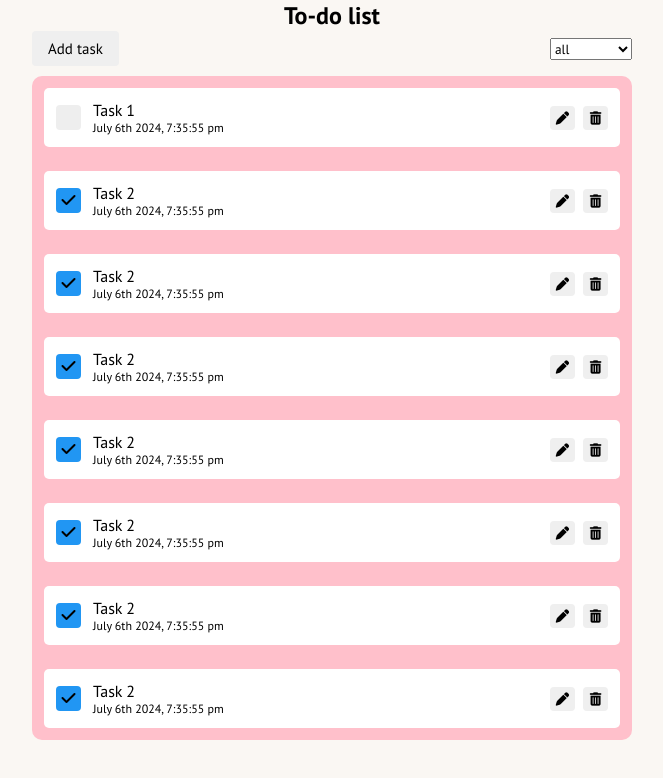
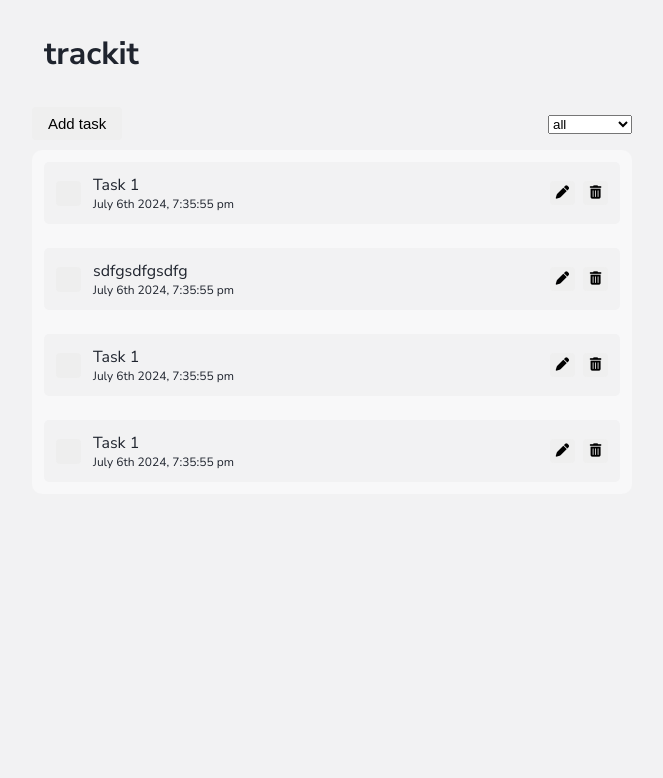
Before and after one commit to karinaluz1/trackit-client, a React (Create React App) app: page / in a window 1280 px wide. Shown: the top 778 px of the page, without its empty margins (308-971 px from the left). Built offline with nearby package versions, Linux system fonts and the light colour scheme.

Commit message:
adjust styles

```diff
--- a/package.json
+++ b/package.json
@@ -35,5 +35,8 @@
       "last 1 firefox version",
       "last 1 safari version"
     ]
+  },
+  "devDependencies": {
+    "sass": "^1.77.6"
   }
 }
--- a/public/index.html
+++ b/public/index.html
@@ -14,9 +14,8 @@
     -->
   <link rel="manifest" href="%PUBLIC_URL%/manifest.json" />
   <link rel="preconnect" href="https://fonts.googleapis.com">
-  <link rel="preconnect" href="https://fonts.gstatic.com" crossorigin>
-  <link href="https://fonts.googleapis.com/css2?family=PT+Sans:ital,wght@0,400;0,700;1,400;1,700&display=swap"
-    rel="stylesheet">
+<link rel="preconnect" href="https://fonts.gstatic.com" crossorigin>
+<link href="https://fonts.googleapis.com/css2?family=Nunito+Sans:ital,opsz,wght@0,6..12,200..1000;1,6..12,200..1000&display=swap" rel="stylesheet">
   <link rel="stylesheet" href="https://cdnjs.cloudflare.com/ajax/libs/font-awesome/6.5.2/css/all.min.css"
     integrity="sha512-SnH5WK+bZxgPHs44uWIX+LLJAJ9/2PkPKZ5QiAj6Ta86w+fsb2TkcmfRyVX3pBnMFcV7oQPJkl9QevSCWr3W6A=="
     crossorigin="anonymous" referrerpolicy="no-referrer" />
--- a/src/App.jsx
+++ b/src/App.jsx
@@ -1,6 +1,8 @@
 import logo from './logo.svg';
-import './App.css';
+import './App.scss';
 import moment from 'moment'
+import Header from './components/header/header'
+import Card from './components/card/card'
 
 function App() {
   const cards = [
@@ -11,54 +13,28 @@ function App() {
       complete: false
     },
     {
-      id: 2,
-      title: 'Task 2',
+      id: 1,
+      title: 'sdfgsdfgsdfg',
       date: moment().format('MMMM Do YYYY, h:mm:ss a'),
-      complete: true
+      complete: false
     },
     {
-      id: 2,
-      title: 'Task 2',
+      id: 1,
+      title: 'Task 1',
       date: moment().format('MMMM Do YYYY, h:mm:ss a'),
-      complete: true
+      complete: false
     },
     {
-      id: 2,
-      title: 'Task 2',
+      id: 1,
+      title: 'Task 1',
       date: moment().format('MMMM Do YYYY, h:mm:ss a'),
-      complete: true
-    },
-    {
-      id: 2,
-      title: 'Task 2',
-      date: moment().format('MMMM Do YYYY, h:mm:ss a'),
-      complete: true
-    },
-    {
-      id: 2,
-      title: 'Task 2',
-      date: moment().format('MMMM Do YYYY, h:mm:ss a'),
-      complete: true
-    },
-    {
-      id: 2,
-      title: 'Task 2',
-      date: moment().format('MMMM Do YYYY, h:mm:ss a'),
-      complete: true
-    },
-    {
-      id: 2,
-      title: 'Task 2',
-      date: moment().format('MMMM Do YYYY, h:mm:ss a'),
-      complete: true
+      complete: false
     }
   ]
 
   return (
     <section className='content'>
-      <header>
-        <h1>To-do list</h1>
-      </header>
+      <Header />
       <main>
         <header className='container-header'>
           <button className='container-button'>
@@ -73,22 +49,7 @@ function App() {
           </div>
         </header>
         <div className='container'>
-          { cards.map(card => (<div className='card'>
-            <div className='card-data'>
-              <label className='card-label'>
-                <input type="checkbox" checked={card.complete} />
-                <div className="checkbox"></div>
-                <div className='card-title'>
-                  <span>{ card.title }</span>
-                  <span className='card-date'>{ card.date }</span>
-                </div>
-              </label>
-            </div>
-            <div className='card-buttons'>
-              <button><i className="fa-solid fa-pen"></i></button>
-              <button><i className="fa-solid fa-trash-can"></i></button>
-            </div>
-          </div>))}
+          { cards.map(item => <Card title={item.title} date={item.date} complete={item.complete} />)}
         </div>
       </main>
       <footer></footer>
--- a/src/App.css
+++ b/src/App.scss
@@ -1,14 +1,21 @@
+@use 'variables';
+
 .content {
   display: flex;
   flex-direction: column;
+  margin: 0 auto;
   align-items: center;
+  width: 600px;
+}
+
+main {
+  width: 100%;
 }
 
 .container {
   border-radius: 10px;
-  width: 600px;
   padding: 12px;
-  background-color: pink;
+  background-color: variables.$w;
   display: flex;
   flex-direction: column;
   gap: 24px;
@@ -20,7 +27,7 @@
   justify-content: space-between;
   align-items: center;
   padding: 12px;
-  background-color: white;
+  background-color: variables.$bg;
 }
 
 .card-buttons {
--- /dev/null
+++ b/src/_variables.scss
@@ -0,0 +1,21 @@
+$primary: #9e9856;
+
+
+$bg: #f2f2f3;
+
+$w: #f8f8f9;
+$b: #1f242e;
+
+$primary-light: #bbb789;
+$primary-dark: #8e894d;
+
+$grey-light: #dbddda;
+$grey-dark: #989b94;
+
+@mixin text {
+    font-family: 'Nunito Sans', BlinkMacSystemFont, 'Segoe UI', 'Roboto', 'Oxygen',
+        'Ubuntu', 'Cantarell', 'Fira Sans', 'Droid Sans', 'Helvetica Neue',
+        sans-serif;
+    font-size: 16px;
+    font-weight: 400;
+  }
--- /dev/null
+++ b/src/components/card/card.jsx
@@ -0,0 +1,24 @@
+import Styles from './card.module.scss'
+
+function Card(props) {
+  return (
+    <div className='card'>
+      <div className='card-data'>
+        <label className='card-label'>
+          <input type="checkbox" checked={props.complete} />
+          <div className="checkbox"></div>
+          <div className='card-title'>
+            <span>{props.title}</span>
+            <span className='card-date'>{props.date}</span>
+          </div>
+        </label>
+      </div>
+      <div className='card-buttons'>
+        <button><i className="fa-solid fa-pen"></i></button>
+        <button><i className="fa-solid fa-trash-can"></i></button>
+      </div>
+    </div>
+  )
+}
+
+export default Card;
--- /dev/null
+++ b/src/components/header/header.jsx
@@ -0,0 +1,11 @@
+import Styles from './header.module.scss'
+
+function Header() {
+  return (
+    <header className={Styles.header}>
+      <h1>trackit</h1>
+    </header>
+  )
+}
+
+export default Header;
--- /dev/null
+++ b/src/components/header/header.module.scss
@@ -0,0 +1,8 @@
+.header {
+  width: 100%;
+  padding: 32px 12px;
+  h1 {
+    font-size: 32px;
+    display: block;
+  }
+}
--- a/src/index.jsx
+++ b/src/index.jsx
@@ -1,11 +1,9 @@
 import React from 'react';
 import ReactDOM from 'react-dom/client';
-import './index.css';
+import './index.scss';
 import App from './App';
 
 const root = ReactDOM.createRoot(document.getElementById('root'));
 root.render(
-  <React.StrictMode>
     <App />
-  </React.StrictMode>
 );
--- a/src/index.css
+++ b/src/index.scss
@@ -1,16 +1,17 @@
+@use 'variables';
+
 * {
   margin: 0;
   padding: 0;
   box-sizing: border-box;
-  font-family: 'PT Sans', BlinkMacSystemFont, 'Segoe UI', 'Roboto', 'Oxygen',
-  'Ubuntu', 'Cantarell', 'Fira Sans', 'Droid Sans', 'Helvetica Neue',
-  sans-serif;
 }
 
 body {
+  @include variables.text;
   -webkit-font-smoothing: antialiased;
   -moz-osx-font-smoothing: grayscale;
-  background-color: #faf7f3;
+  background-color: variables.$bg;
+  color: variables.$b;
 }
 
 code {
```
Also changed, not shown: src/components/card/card.module.scss (added), 2 other files (tests, documents, lock files or other folders).
